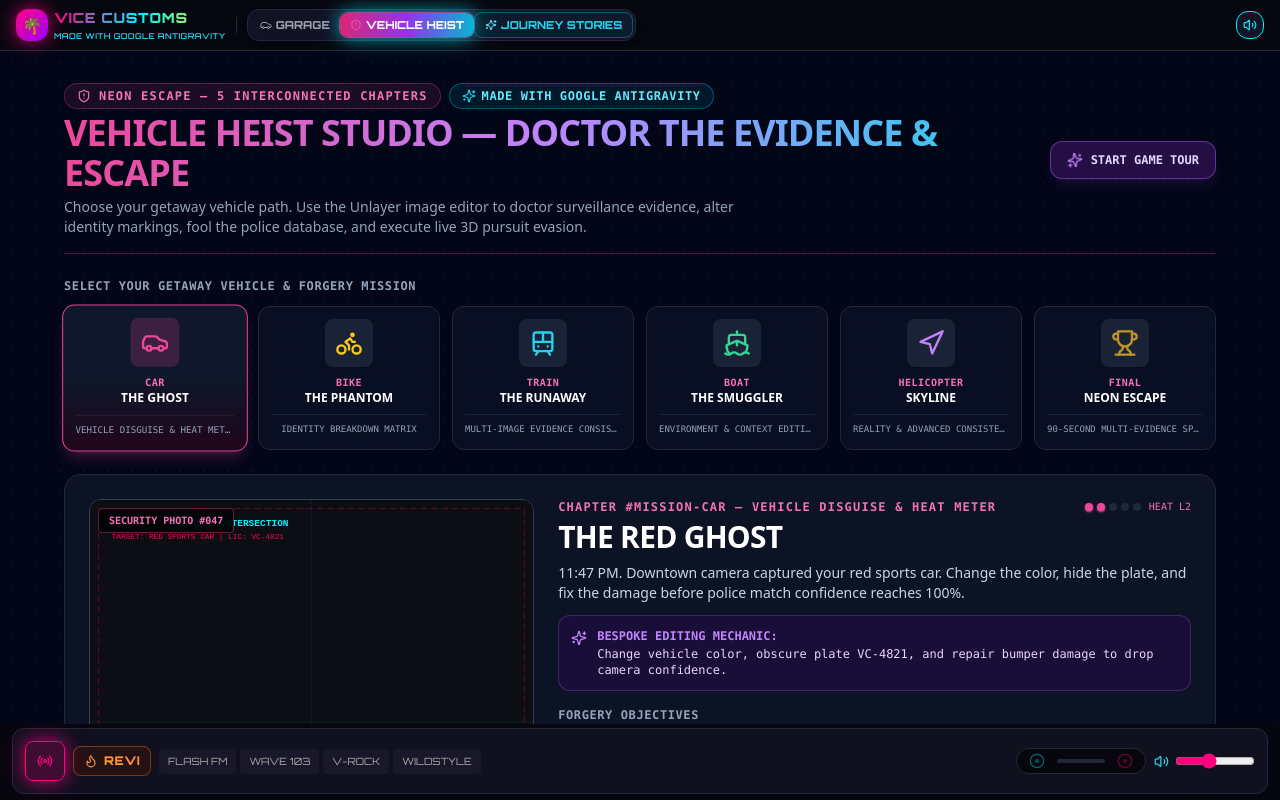
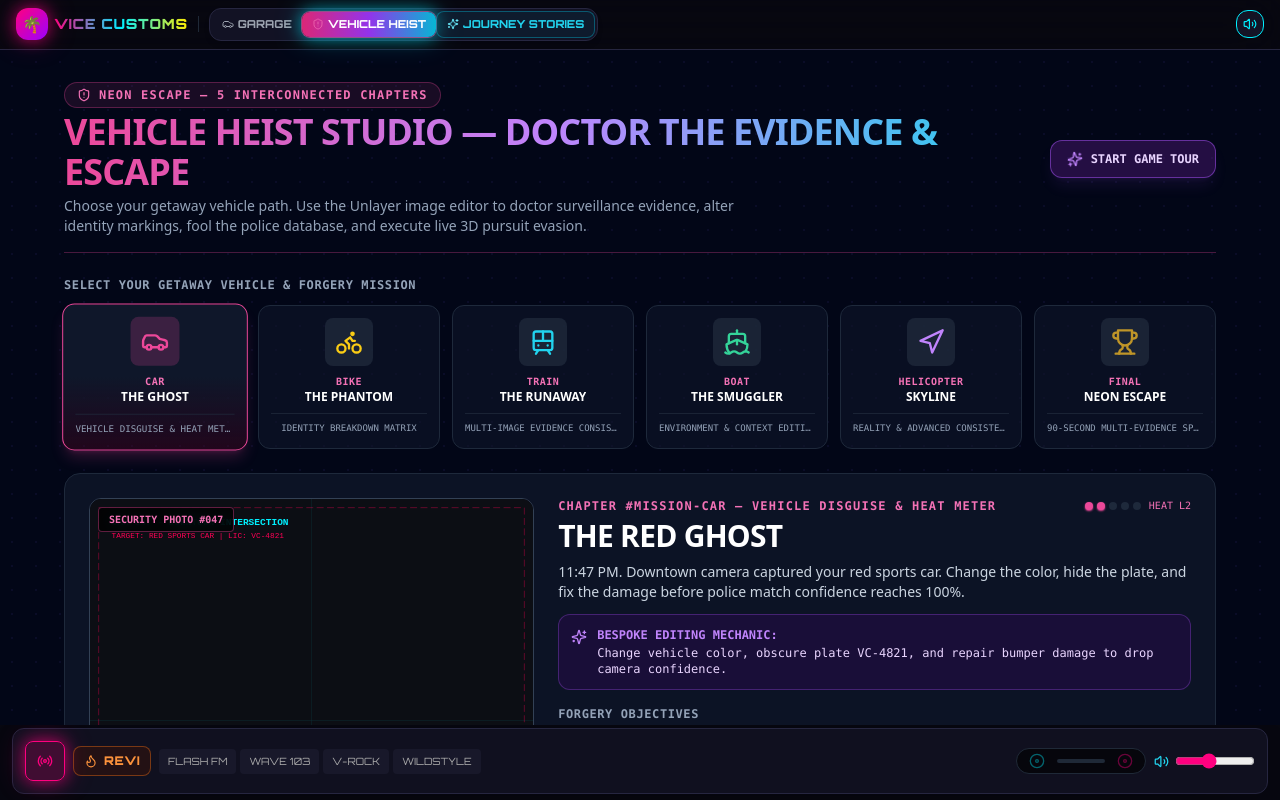
Before and after one commit to SB2318/vice-customs, a React (Vite) app: page / in a window 1280 px wide. Built offline with nearby package versions, Linux system fonts and the light colour scheme.

Commit message:
--small--change

```diff
--- a/src/components/UI/Header.tsx
+++ b/src/components/UI/Header.tsx
@@ -88,9 +88,7 @@ export const Header: React.FC<HeaderProps> = ({
               <h1 className="text-xs sm:text-sm font-vice font-black tracking-wider bg-gradient-to-r from-vice-pink via-vice-cyan to-vice-yellow bg-clip-text text-transparent leading-none">
                 VICE CUSTOMS
               </h1>
-              <p className="text-[7px] sm:text-[8px] font-vice text-cyan-400 tracking-wider uppercase block font-semibold mt-0.5 whitespace-nowrap">
-                MADE WITH GOOGLE ANTIGRAVITY
-              </p>
+
             </div>
           </div>
 
--- a/src/components/UI/HeistMissionHub.tsx
+++ b/src/components/UI/HeistMissionHub.tsx
@@ -42,9 +42,7 @@ export const HeistMissionHub: React.FC<HeistMissionHubProps> = ({ onSelectMissio
             <div className="inline-flex items-center gap-2 px-3 py-1 rounded-full bg-pink-500/10 border border-pink-500/30 text-pink-400 text-xs font-mono font-bold tracking-widest uppercase">
               <ShieldAlert className="w-3.5 h-3.5" /> NEON ESCAPE — 5 INTERCONNECTED CHAPTERS
             </div>
-            <div className="inline-flex items-center gap-1.5 px-3 py-1 rounded-full bg-cyan-500/10 border border-cyan-500/40 text-cyan-300 text-xs font-mono font-bold tracking-wider uppercase">
-              <Sparkles className="w-3.5 h-3.5 text-cyan-400" /> MADE WITH GOOGLE ANTIGRAVITY
-            </div>
+
           </div>
           <h1 className="text-2xl sm:text-4xl font-black font-sans tracking-tight text-transparent bg-clip-text bg-gradient-to-r from-pink-500 via-purple-400 to-cyan-400 uppercase">
             VEHICLE HEIST STUDIO — DOCTOR THE EVIDENCE &amp; ESCAPE
--- a/src/components/UI/OnboardingTourModal.tsx
+++ b/src/components/UI/OnboardingTourModal.tsx
@@ -53,8 +53,8 @@ const STEPS: TourStep[] = [
   },
   {
     eyebrow:  'CHAPTER 05 — SURVIVE OR INCIDENT REPORT',
-    headline: 'GOOGLE ANTIGRAVITY\nEXCELLENCE.',
-    body:     'Evade capture to clear your APB record and complete the heist. Built under Google Antigravity excellence for high-performance 2D/3D web craft.',
+    headline: 'CLEAR YOUR\nAPB RECORD.',
+    body:     'Evade capture to clear your APB record and complete the heist. If caught, submit an incident report and start over with a new vehicle.',
     tip:      'Toggle between VEHICLE HEIST and GARAGE STUDIO anytime in the top header bar.',
     accent:   '#00ff99',
     glyph:    '05',
```
Also changed, not shown: 1 other file (tests, documents, lock files or other folders).
